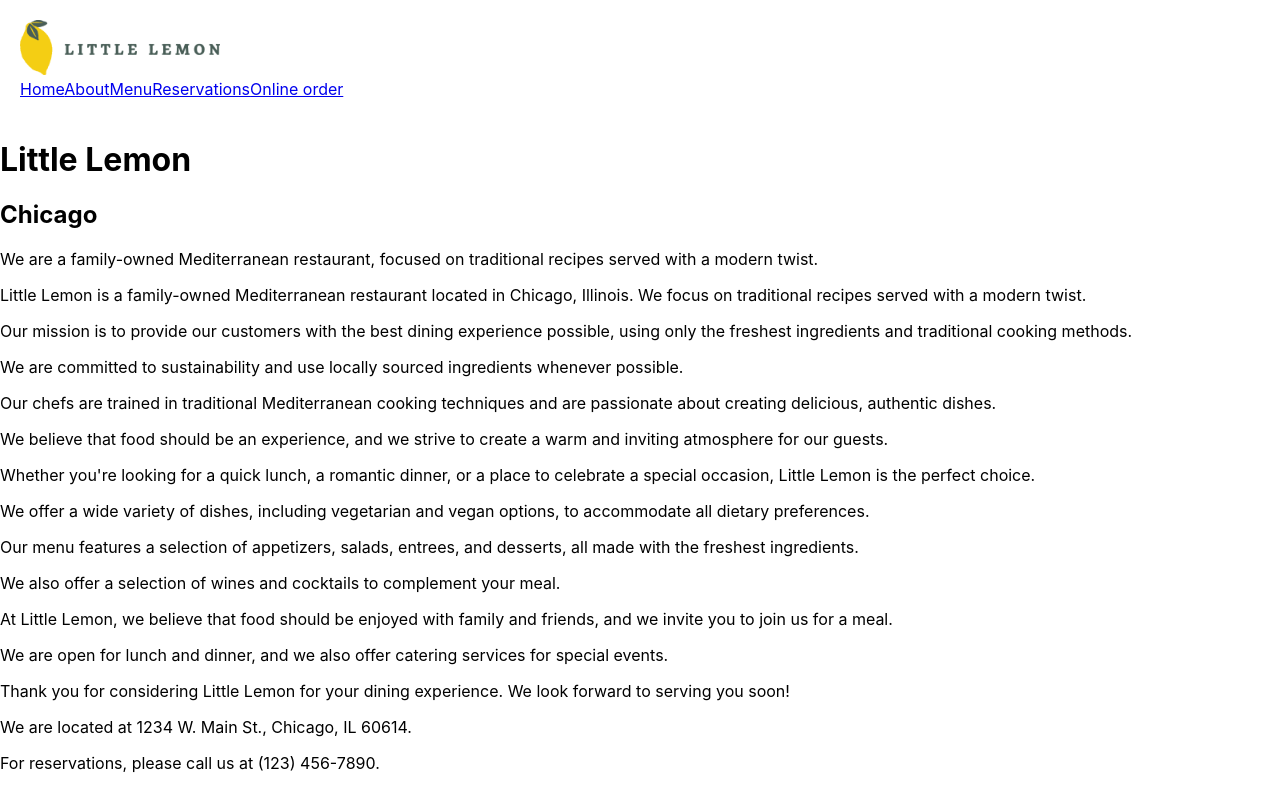
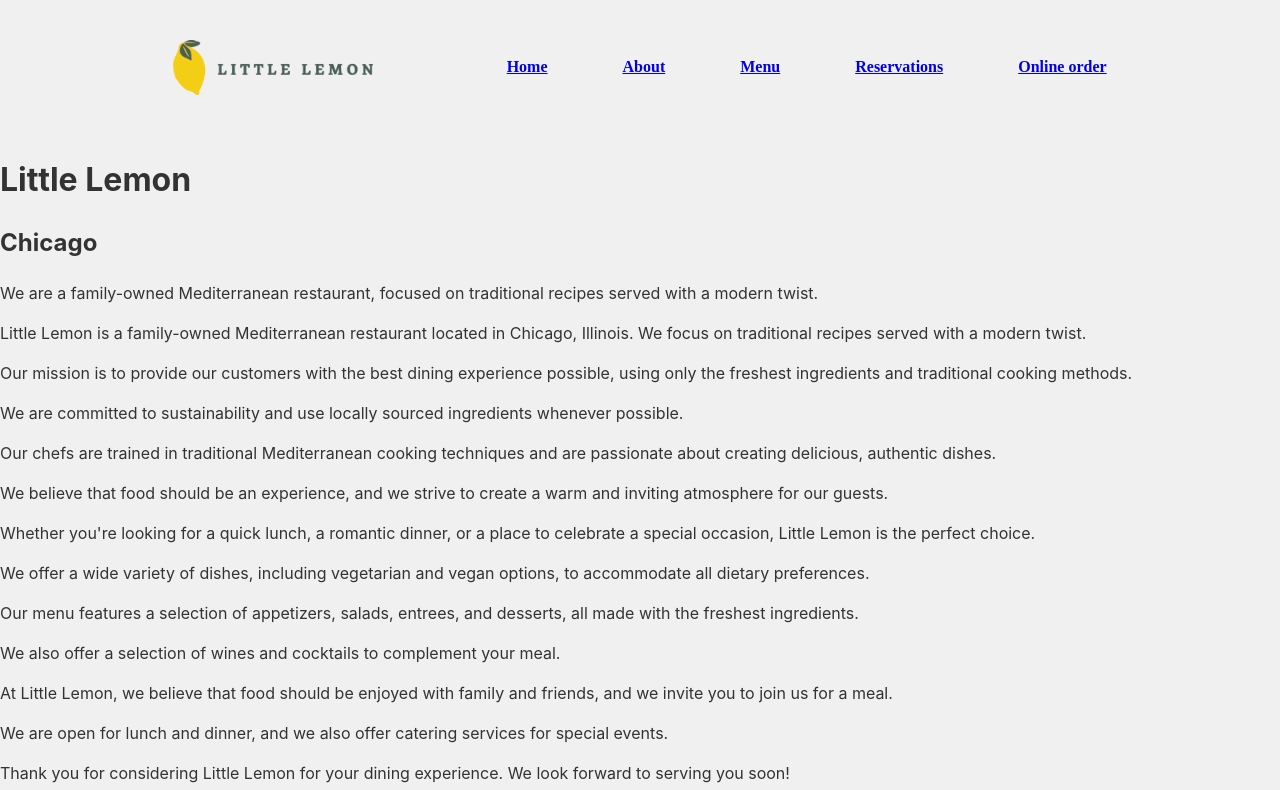
Before and after one commit to JuelunW/capstone, a React (Create React App) app: page / in a window 1280 px wide. Shown: the top 790 px of the page. Built offline with nearby package versions, Linux system fonts and the light colour scheme.

Commit message:
Header style

```diff
--- a/src/App.css
+++ b/src/App.css
@@ -1,56 +1,25 @@
-.App {
-  text-align: center;
-}
+.Header {
+  font-size: 1rem;
+  padding: 5vh;
+  grid-area: header;
+  justify-self: stretch;
 
-.App-logo {
-  height: 40vmin;
-  pointer-events: none;
-}
-
-@media (prefers-reduced-motion: no-preference) {
-  .App-logo {
-    animation: App-logo-spin infinite 20s linear;
-  }
-}
-
-.App-header {
-  background-color: #282c34;
-  min-height: 100vh;
   display: flex;
-  flex-direction: column;
-  align-items: center;
-  justify-content: center;
-  font-size: calc(10px + 2vmin);
-  color: white;
-}
-
-.App-link {
-  color: #61dafb;
-}
-
-@keyframes App-logo-spin {
-  from {
-    transform: rotate(0deg);
-  }
-
-  to {
-    transform: rotate(360deg);
-  }
-}
-
-.Header {
-  padding: 20px;
-  display: "flex";
-  flex-direction: "row";
-  flex-wrap: "wrap";
-  justify-content: "space-between";
-  align-items: "center"
+  flex-direction: row;
+  flex-wrap: wrap;
+  justify-content: space-evenly;
+  align-items: center
 }
 
 .Nav{
-  display: "flex";
-  flex-direction: "row";
-  flex-wrap: "wrap";
-  justify-content: "space-between";
-  align-items: "center"
+  font-family: Karla;
+  font-weight: bold;
+
+  width: 50%;
+  min-width: 350px;
+
+  display: flex;
+  flex-direction: row;
+  justify-content: space-between;
+  align-items: center
 }
--- a/src/App.js
+++ b/src/App.js
@@ -1,7 +1,6 @@
 import './App.css';
 import Header from './components/Header';
 import Home from './components/Home';
-import Login from './components/Login';
 import Reservations from './components/Reservations';
 import Menu from './components/Menu';
 import Footer from './components/Footer';
@@ -14,7 +13,6 @@ function App() {
       <Header />
       <Routes>
         <Route path="/" element={<Home />} />
-        <Route path="/login" element={<Login />} />
         <Route path="/reservations" element={<Reservations />} />
         <Route path="/menu" element={<Menu />} />
       </Routes>
--- a/src/index.css
+++ b/src/index.css
@@ -1,5 +1,18 @@
 body {
-  margin: 0;
+  margin: 0px;
+  display: grid;
+  grid-template-columns: 1fr;
+  grid-template-rows: auto 1fr auto;
+  grid-template-areas:
+    'header'
+    'main'
+    'footer';
+  height: 100vh;
+  font-size: 16px;
+  line-height: 1.5;
+  color: #333;
+  background-color: #f0f0f0;
+  /*font-family: 'Arial', sans-serif;*/
   font-family: -apple-system, BlinkMacSystemFont, 'Segoe UI', 'Roboto', 'Oxygen',
     'Ubuntu', 'Cantarell', 'Fira Sans', 'Droid Sans', 'Helvetica Neue',
     sans-serif;
```
